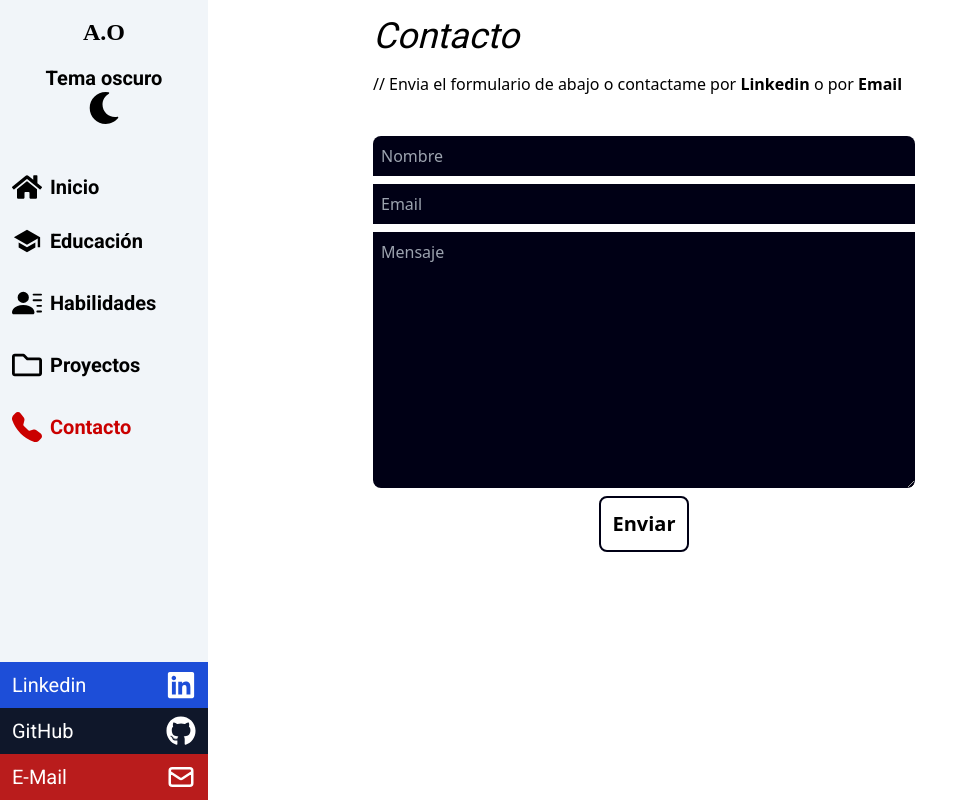
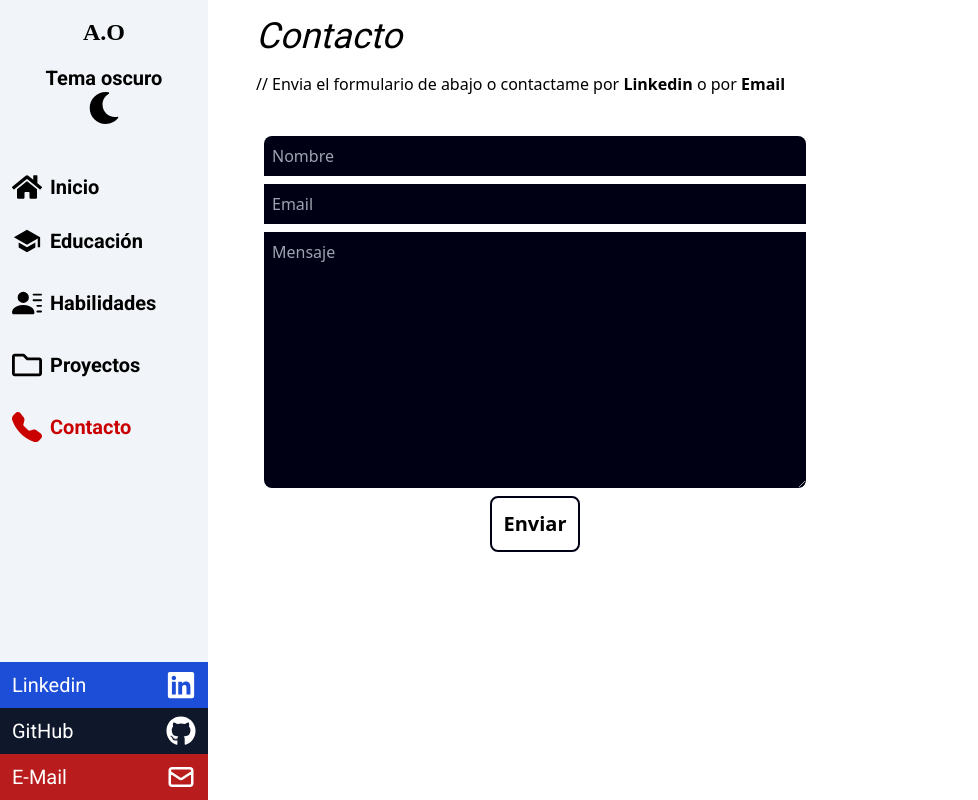
Before and after one commit to alexis-orphant/portfolio2, a React (Vite) app: page /contact in a window 1280 px wide. Shown: the whole page, without its empty margins (0-978 px from the left). Built offline with nearby package versions, Linux system fonts and the light colour scheme; a web font is replaced by a local one.

Commit message:
resposive

```diff
--- a/src/components/About.jsx
+++ b/src/components/About.jsx
@@ -3,7 +3,7 @@ import React from "react";
 const About = () => {
     return (
         <section className="w-screen h-screen bg-white dark:text-white dark:bg-[#000015] overflow-x-hidden">
-            <main className="ml-48 md:ml-64">
+            <main className="ml-40 md:ml-64 pr-4">
                 <h2 className="font-roboto text-2xl lg:text-4xl italic py-4">
                     Educación / Cursos
                 </h2>
--- a/src/components/Contact.jsx
+++ b/src/components/Contact.jsx
@@ -3,12 +3,7 @@ import React from "react";
 const Contact = () => {
     return (
         <section className="w-screen h-screen bg-white dark:text-white dark:bg-[#000015] overflow-x-hidden">
-            <form
-                method="POST"
-                action="https://getform.io/f/6e98881b-7459-4ceb-b0b7-4dbd06ba310b"
-                className="flex flex-col max-w-[200px] md:max-w-[350px] lg:max-w-[550px] mx-auto pl-2"
-            >
-                <div className="pb-8">
+            <div className="ml-40 md:ml-64 pb-8">
                 <h2 className="font-roboto text-2xl lg:text-4xl italic py-4">
                     Contacto
                 </h2>
@@ -33,6 +28,11 @@ const Contact = () => {
                     </span>
                 </p>
             </div>
+            <form
+                method="POST"
+                action="https://getform.io/f/6e98881b-7459-4ceb-b0b7-4dbd06ba310b"
+                className="ml-40 md:ml-64 flex flex-col max-w-[150px] sm:max-w-[200px] md:max-w-[350px] lg:max-w-[550px] mx-auto pl-2"
+            >
                 <input
                     className="my-2 p-2 bg-[#000015] dark:bg-slate-700 text-white rounded-t-lg"
                     type="text"
--- a/src/components/Home.jsx
+++ b/src/components/Home.jsx
@@ -4,7 +4,7 @@ import foto from "../assets/foto.jpg";
 const Home = () => {
     return (
         <section className="w-screen h-screen pt-8 bg-white lg:flex lg:justify-around lg:items-center dark:text-white dark:bg-[#000015] overflow-x-hidden">
-            <main className="ml-48 md:ml-64">
+            <main className="ml-40 md:ml-64">
                 <p className="font-raleway text-lg lg:text-xl font-semibold">
                     Hola, soy
                 </p>
--- a/src/components/Skills.jsx
+++ b/src/components/Skills.jsx
@@ -12,7 +12,7 @@ import {DiGit} from "react-icons/di"
 const Skills = () => {
     return (
         <section className="w-screen h-screen bg-white dark:text-white dark:bg-[#000015] overflow-x-hidden">
-            <main className="ml-48 md:ml-64 py-4">
+            <main className="ml-40 md:ml-64 py-4">
                 <h2 className="font-roboto italic text-2xl lg:text-4xl pt-12 lg:pt-4">
                     Habilidades Técnicas
                 </h2>
--- a/src/components/proyectsContainer/proyectsDetail/proyects/Proyect.jsx
+++ b/src/components/proyectsContainer/proyectsDetail/proyects/Proyect.jsx
@@ -13,14 +13,14 @@ const Proyect = ({ p, modal, setModal, setModalData }) => {
     return (
         <div className="bg-slate-300 dark:bg-slate-700 font-roboto p-2 rounded-xl">
             <img src={imagen} alt={titulo} />
-            <h3 className="text-center font-roboto text-2xl py-2">{titulo}</h3>
+            <h3 className="text-center font-roboto text-xl md:text-2xl py-2">{titulo}</h3>
             <div className="text-center">
                 <button
                     onClick={() => {
                         modal === false ? setModal(true) : setModal(false);
                         setModalData(p);
                     }}
-                    className="fonto-roboto text-xl font-semibold rounded-lg border-2 border-[#000015] dark:border-white hover:bg-slate-900 hover:text-white dark:hover:bg-slate-600 dark:hover:text-black hover:rounded-xl p-3 mx-auto flex items-center duration-200"
+                    className="fonto-roboto text-md md:text-xl font-semibold rounded-lg border-2 border-[#000015] dark:border-white hover:bg-slate-900 hover:text-white dark:hover:bg-slate-600 dark:hover:text-black hover:rounded-xl p-3 mx-auto flex items-center duration-200"
                 >
                     Ver Más
                 </button>
```
Lines whose indentation alone changed are shown as unchanged.
